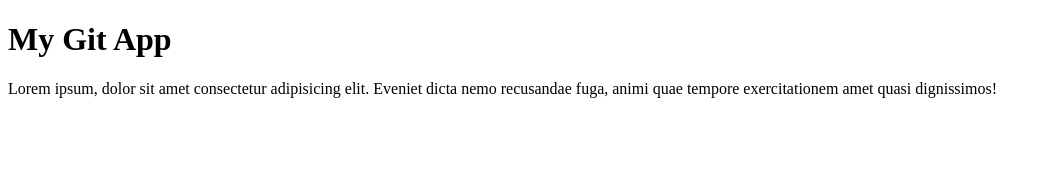
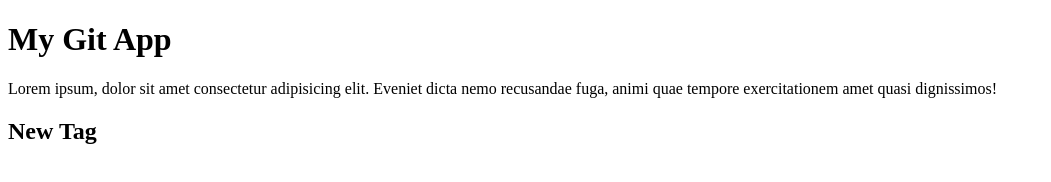
Before and after one commit to DrThakur/final_git_practice, a plain HTML site: page index.html in a window 1280 px wide. Shown: the whole page, without its empty margins (0-1051 px from the left). Drawn offline with Linux system fonts and the light colour scheme.

Commit message:
new changes

```diff
--- a/index.html
+++ b/index.html
@@ -13,5 +13,6 @@
       nemo recusandae fuga, animi quae tempore exercitationem amet quasi
       dignissimos!
     </p>
+    <h2>New Tag</h2>
   </body>
 </html>
```
